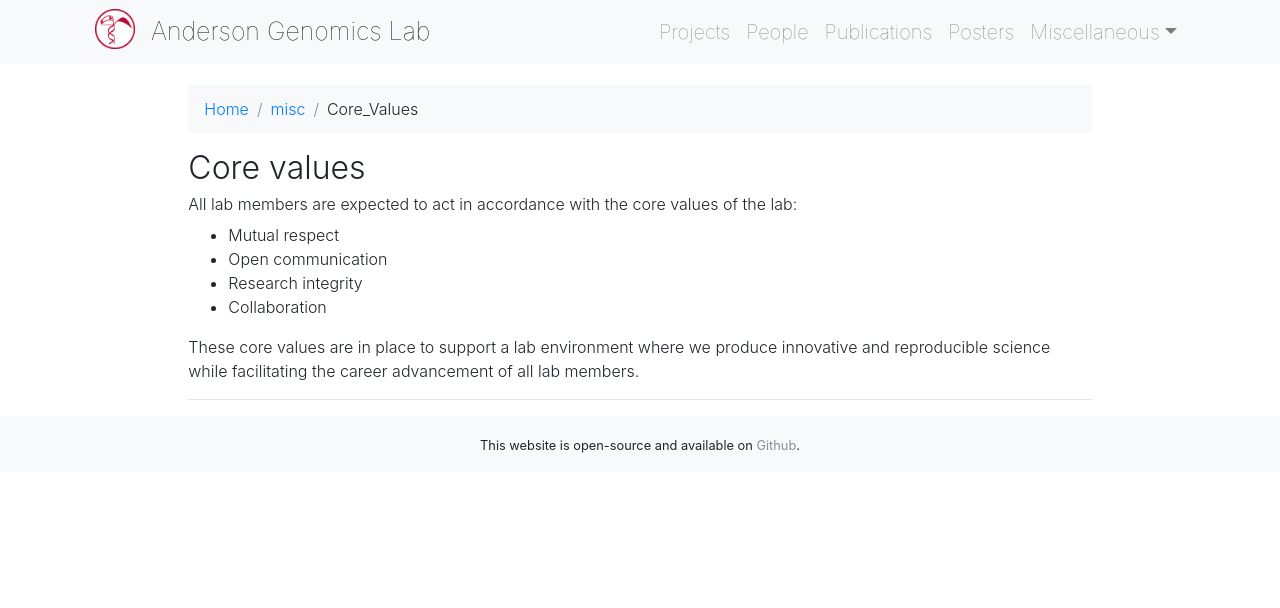
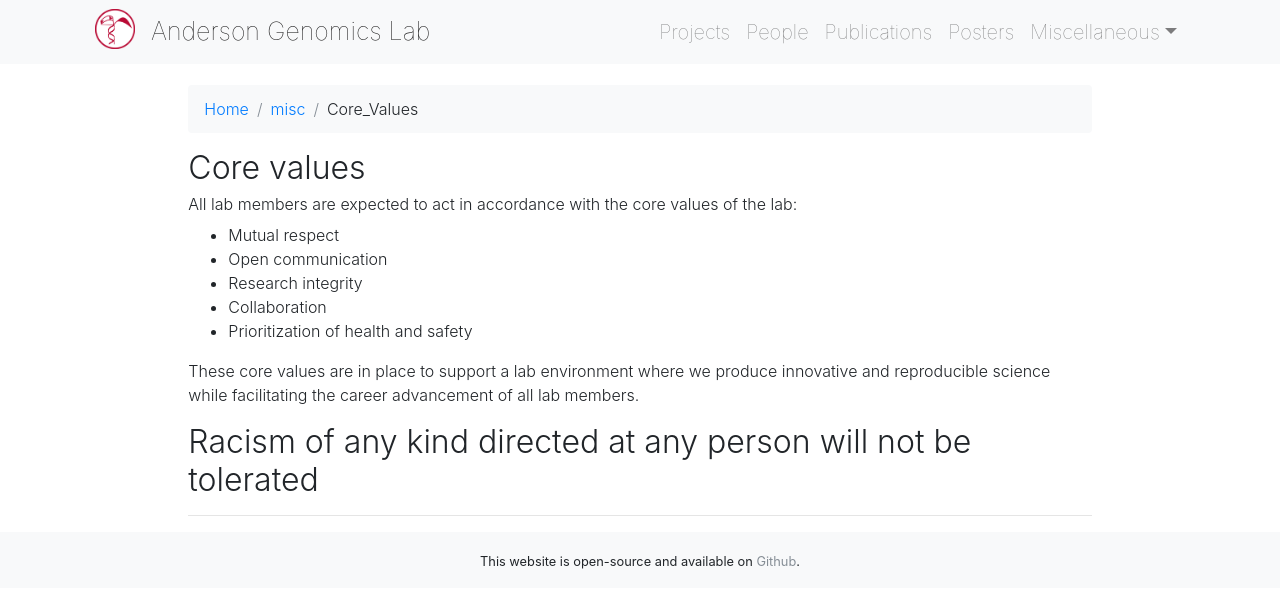
Before and after one commit to andersongenomicslab/andersongenomicslab.github.io, a Jekyll site: the page built from misc/_posts/2010-01-04-Core_Values.md, in a window 1280 px wide. Shown: the top 608 px of the page. Built offline with Jekyll 4.4.1, drawn with Linux system fonts in a browser that asks for light colours; nearby versions of some CDN libraries; a style sheet for code colours, icons or effects is not loaded.

Commit message:
Update 2010-01-04-Core_Values.md

```diff
--- a/misc/_posts/2010-01-04-Core_Values.md
+++ b/misc/_posts/2010-01-04-Core_Values.md
@@ -12,7 +12,11 @@ title: Core_Values
 * Open communication
 * Research integrity
 * Collaboration
+* Prioritization of health and safety
 
 These core values are in place to support a lab environment where we produce innovative and reproducible science while facilitating the career advancement of all lab members.
 
+
+# Racism of any kind directed at any person will not be tolerated
+
 ___
```
